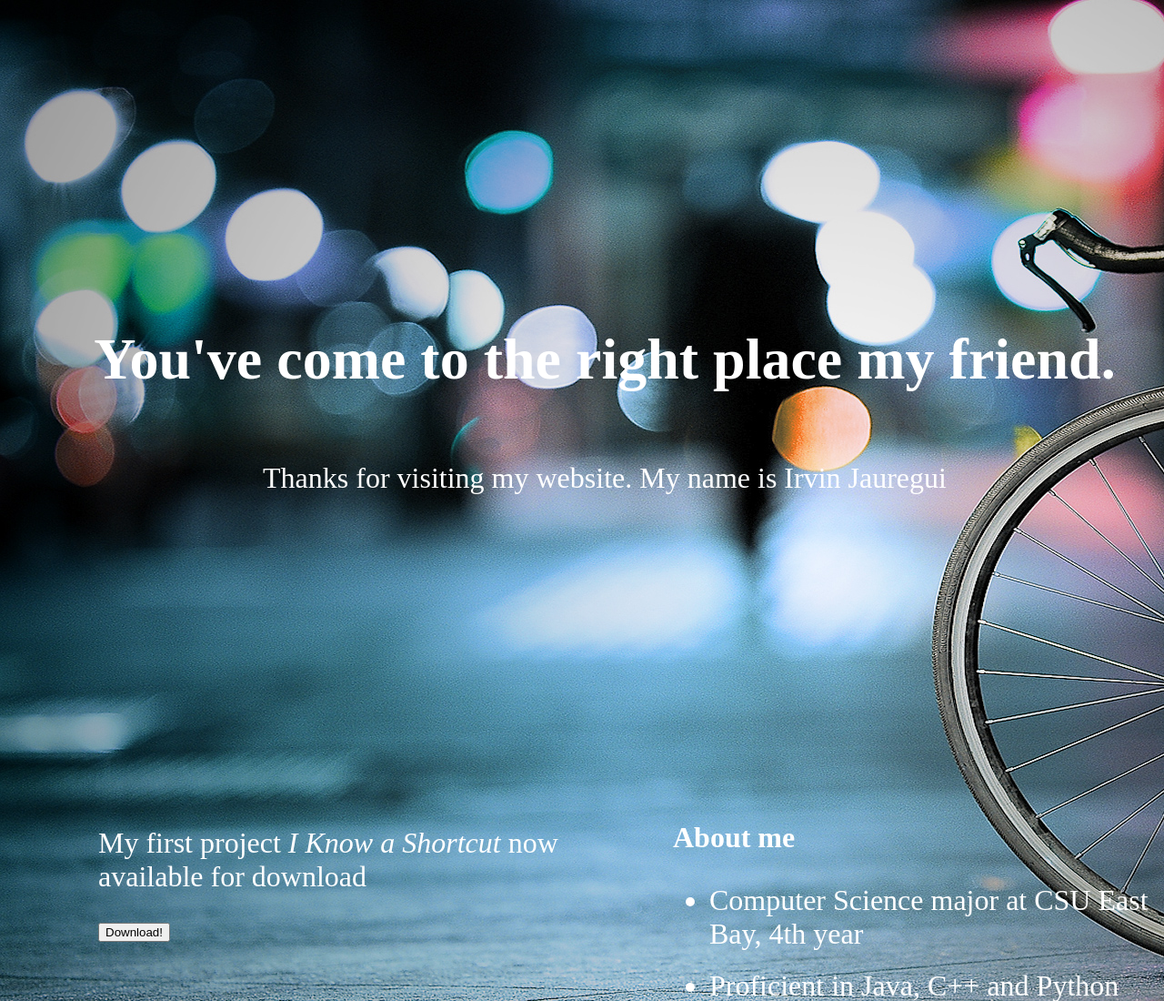
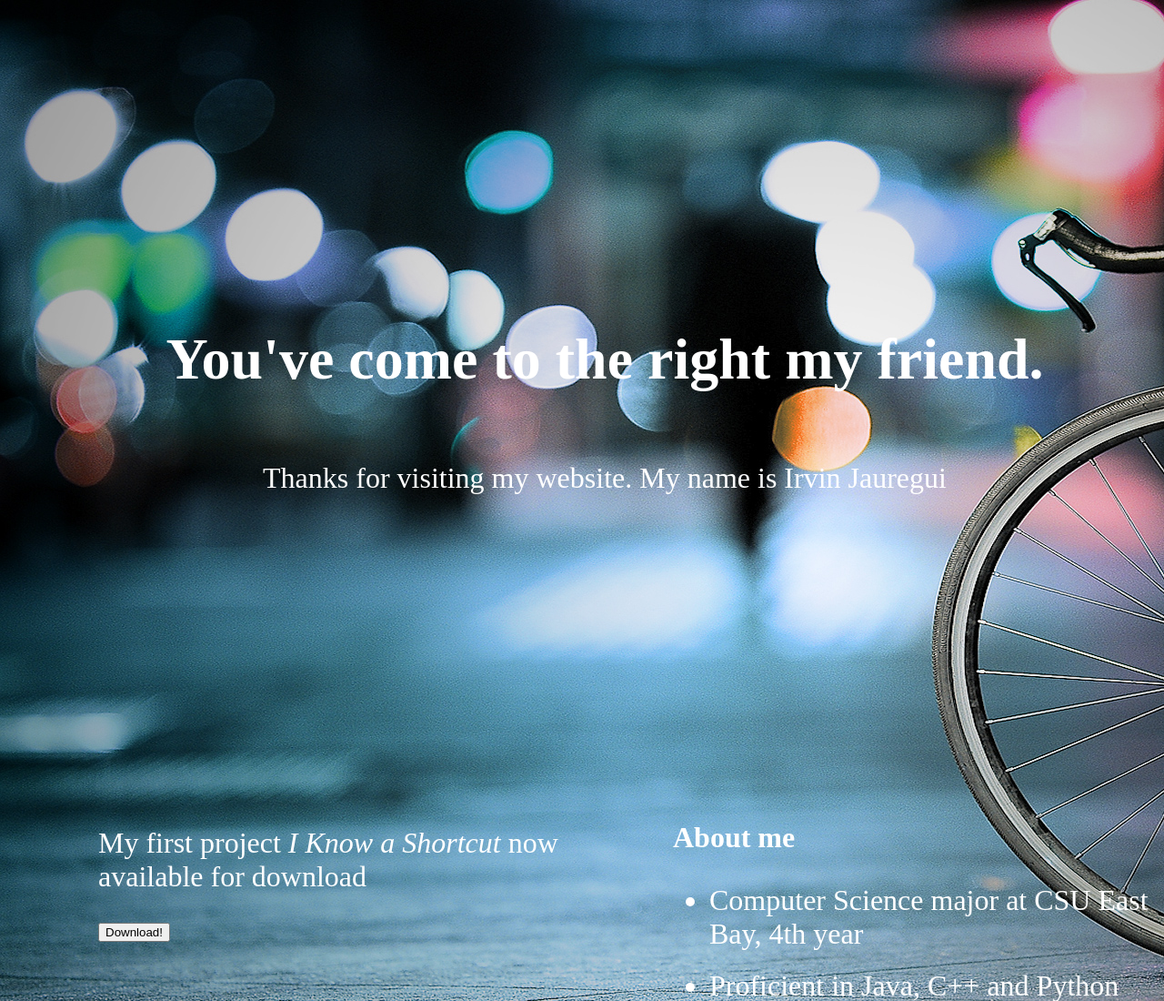
Before and after one commit to irvjau/website, a plain HTML site: page index.html in a window 1280 px wide. Shown: the top 1100 px of the page at 91% size. Drawn offline with Linux system fonts and the light colour scheme.

Commit message:
Update index.html
testing 1

```diff
--- a/index.html
+++ b/index.html
@@ -9,7 +9,7 @@
 
 
     <div id="intro">
-      <h1>You've come to the right place my friend.</h1>
+      <h1>You've come to the right my friend.</h1>
 
     </div>
 
```
